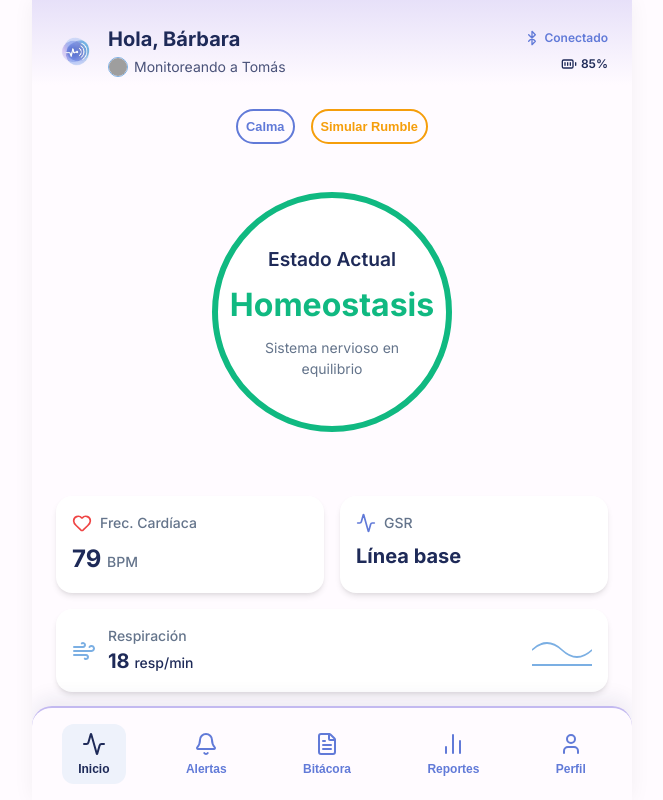
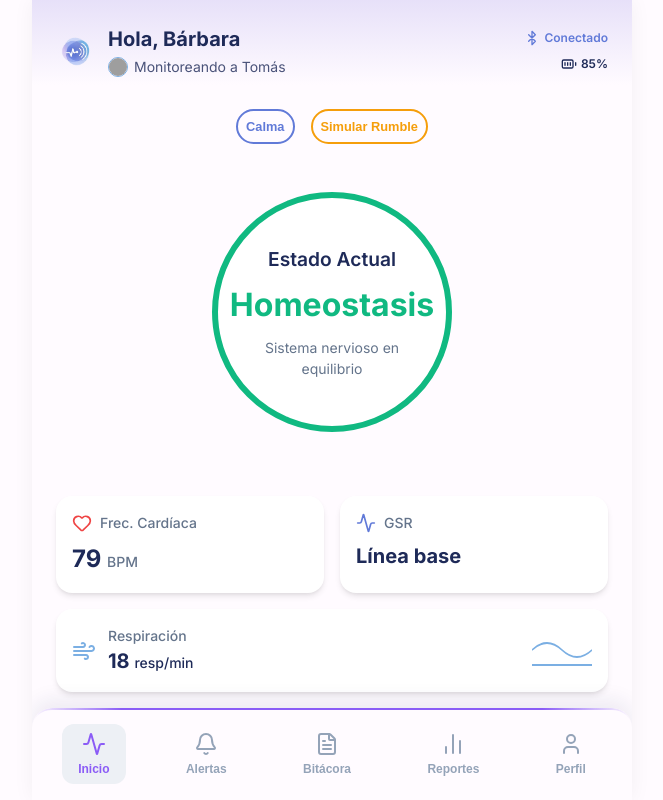
Before and after one commit to joaacoo/autvoz-app, a React (Vite) app: page / in a window 1280 px wide. Shown: the whole page, without its empty margins (308-971 px from the left). Built offline with nearby package versions, Linux system fonts and the light colour scheme; grey boxes are pictures that could not be loaded.

Commit message:
cambios en el color del navbar

```diff
--- a/src/App.tsx
+++ b/src/App.tsx
@@ -144,8 +144,7 @@ function App() {
       <nav className={`bottom-nav ${showNav ? 'visible' : 'hidden'}`} style={{
         transform: showNav ? 'translateY(0)' : 'translateY(100%)',
         transition: 'transform 0.3s cubic-bezier(0.4, 0, 0.2, 1)',
-        backgroundColor: 'var(--color-bg-main)',
-        borderTop: '2px solid var(--color-accent-lilac)'
+        backgroundColor: 'var(--color-bg-main)'
       }}>
         <button
           className={`nav-item ${activeTab === 'dashboard' ? 'active' : ''}`}
--- a/src/index.css
+++ b/src/index.css
@@ -10,10 +10,12 @@
   --color-green-homeostasis: #10B981;
   --color-yellow-rumble: #F59E0B;
   --color-red-overload: #EF4444;
-  --color-blue-institutional: #1e2a58; /* Changed to Azul oscuro */
+  --color-blue-institutional: #1e2a58;
+  /* Changed to Azul oscuro */
 
   --color-bg-card: #ffffff;
-  --color-bg-card-alt: #eef2fb; /* very light version of azul medio */
+  --color-bg-card-alt: #eef2fb;
+  /* very light version of azul medio */
 
   --shadow-soft: 0 4px 6px -1px rgba(0, 0, 0, 0.1), 0 2px 4px -1px rgba(0, 0, 0, 0.06);
   --shadow-glow: 0 0 15px rgba(97, 122, 216, 0.3);
@@ -40,7 +42,12 @@ body {
 }
 
 /* Typography */
-h1, h2, h3, h4, h5, h6 {
+h1,
+h2,
+h3,
+h4,
+h5,
+h6 {
   font-weight: 600;
   color: var(--color-blue-institutional);
 }
@@ -119,7 +126,7 @@ h1, h2, h3, h4, h5, h6 {
   max-width: 600px;
   margin: 0 auto;
   background-color: var(--color-bg-main);
-  box-shadow: 0 0 20px rgba(0,0,0,0.05);
+  box-shadow: 0 0 20px rgba(0, 0, 0, 0.05);
   position: relative;
   overflow: hidden;
 }
@@ -131,7 +138,6 @@ h1, h2, h3, h4, h5, h6 {
   overflow-y: auto;
 }
 
-/* Bottom Nav */
 .bottom-nav {
   position: absolute;
   bottom: 0;
@@ -141,10 +147,23 @@ h1, h2, h3, h4, h5, h6 {
   display: flex;
   justify-content: space-around;
   padding: 1rem 0.5rem;
-  border-top: 1px solid rgba(0,0,0,0.05);
   border-radius: 20px 20px 0 0;
   z-index: 50;
-  box-shadow: 0 -8px 20px rgba(30, 42, 88, 0.08); /* slight Azul oscuro shadow */
+  box-shadow: 0 -8px 20px rgba(30, 42, 88, 0.08);
+  /* slight Azul oscuro shadow */
+}
+
+.bottom-nav::before {
+  content: '';
+  position: absolute;
+  inset: 0; /* Cubre todo el bottom-nav */
+  border-radius: 20px 20px 0 0; /* Sigue el borde del navbar */
+  padding-top: 2px; /* Espacio para la línea superior */
+  background: linear-gradient(to right, transparent 0%, #8b5cf6 15%, #8b5cf6 85%, transparent 100%);
+  -webkit-mask: linear-gradient(#fff 0 0) content-box, linear-gradient(#fff 0 0);
+  -webkit-mask-composite: xor;
+  mask-composite: exclude;
+  pointer-events: none;
 }
 
 .nav-item {
@@ -152,9 +171,10 @@ h1, h2, h3, h4, h5, h6 {
   flex-direction: column;
   align-items: center;
   gap: 0.35rem;
-  color: var(--color-accent-medium); /* Azul medio - much more visible than light */
+  color: #94a3b8;
+  /* Gris para el icono y texto por defecto */
   cursor: pointer;
-  transition: var(--transition-smooth);
+  transition: all 0.6s ease;
   font-size: 0.75rem;
   font-weight: 600;
   background: none;
@@ -163,14 +183,29 @@ h1, h2, h3, h4, h5, h6 {
   border-radius: 12px;
 }
 
+.nav-item span {
+  color: inherit;
+  /* Hereda el gris o el color activo */
+  transition: color 0.6s ease;
+}
+
 .nav-item.active {
-  color: var(--color-blue-institutional);
-  background-color: var(--color-bg-card-alt);
+  color: #8b5cf6;
+  /* Ícono y texto en el mismo lila cuando está seleccionado */
+  background-color: #edf0f5;
+}
+
+.nav-item.active span {
+  color: inherit;
+  /* Hereda el lila del estado activo */
 }
 
 .nav-item:hover:not(.active) {
-  color: var(--color-text-main);
+  color: #8b5cf6;
+  /* Gris un poco más oscuro en hover para destacar levemente */
   transform: translateY(-2px);
+  background-color: #b42c2c00;
+  /* un poco mas oscuro que #eef2fb */
 }
 
 /* Pills */
@@ -196,19 +231,37 @@ h1, h2, h3, h4, h5, h6 {
     opacity: 0;
     transform: translateY(10px);
   }
+
   to {
     opacity: 1;
     transform: translateY(0);
   }
 }
+
 @keyframes pulse-calm {
-  0% { box-shadow: 0 0 0 0 rgba(16, 185, 129, 0.4); }
-  70% { box-shadow: 0 0 0 20px rgba(16, 185, 129, 0); }
-  100% { box-shadow: 0 0 0 0 rgba(16, 185, 129, 0); }
+  0% {
+    box-shadow: 0 0 0 0 rgba(16, 185, 129, 0.4);
+  }
+
+  70% {
+    box-shadow: 0 0 0 20px rgba(16, 185, 129, 0);
+  }
+
+  100% {
+    box-shadow: 0 0 0 0 rgba(16, 185, 129, 0);
+  }
 }
 
 @keyframes pulse-rumble {
-  0% { box-shadow: 0 0 0 0 rgba(245, 158, 11, 0.4); }
-  70% { box-shadow: 0 0 0 20px rgba(245, 158, 11, 0); }
-  100% { box-shadow: 0 0 0 0 rgba(245, 158, 11, 0); }
+  0% {
+    box-shadow: 0 0 0 0 rgba(245, 158, 11, 0.4);
+  }
+
+  70% {
+    box-shadow: 0 0 0 20px rgba(245, 158, 11, 0);
+  }
+
+  100% {
+    box-shadow: 0 0 0 0 rgba(245, 158, 11, 0);
+  }
 }
```
